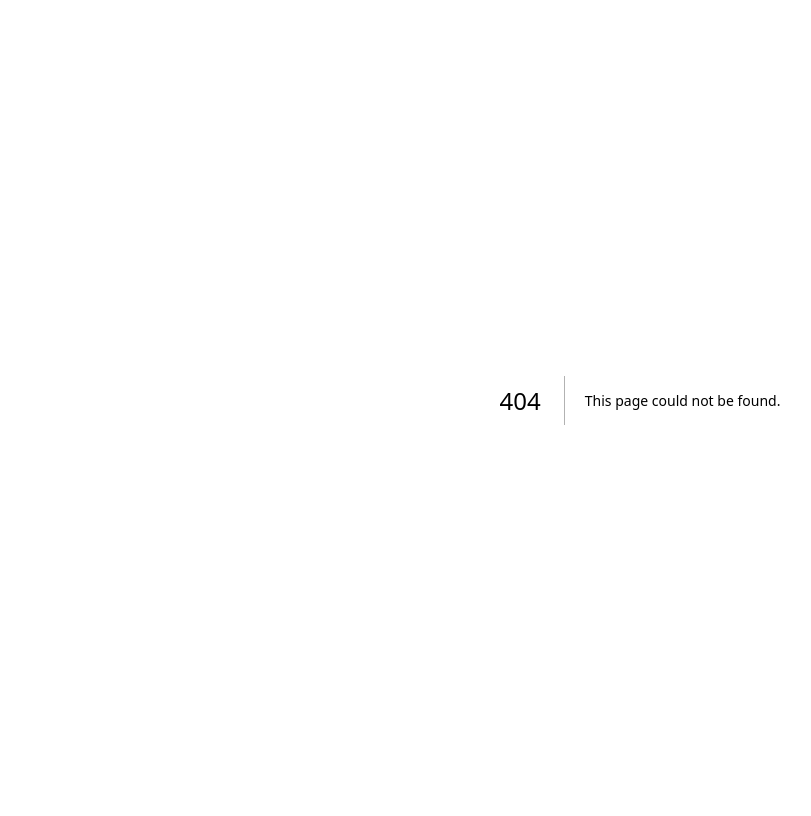
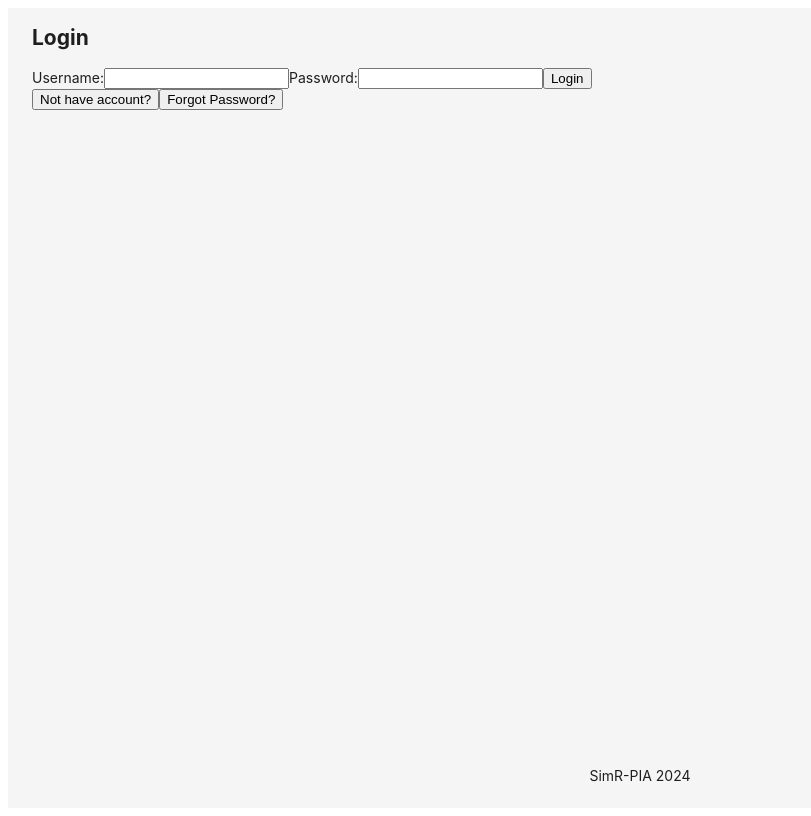
Before and after one commit to Paul-PIA/simr-frontend, a Next.js app: page /auth in a window 1280 px wide. Before the commit this address had no page. Shown: the whole page, without its empty margins (0-811 px from the left). Built offline with nearby package versions, Linux system fonts and the light colour scheme.

Commit message:
login page

```diff
--- /dev/null
+++ b/components/Forms.js
@@ -0,0 +1,60 @@
+import React,{ createContext, useState } from 'react';
+import { Layout } from 'antd';
+import _Footer from './Footer';
+import ForgotPassword from '../contents/ForgotPassword';
+import Register from '../contents/Register';
+import Login from '../contents/Login';
+
+const { Content } = Layout;
+const FormContext = createContext();
+
+export default function Forms({ item }) {
+    const [currentForm, setCurrentForm] = useState('login');
+
+    const renderButton = () => {
+        return (
+            <>
+                {currentForm === 'login' && (
+                    <div>
+                        <button onClick={() => setCurrentForm('register')}>Not have account?</button>
+                        <button onClick={() => setCurrentForm('forgot')}>Forgot Password?</button>
+                    </div>
+                )}
+                {currentForm === 'forgot' && (
+                    <div>
+                        <button onClick={() => setCurrentForm('login')}>Login</button>
+                        <button onClick={() => setCurrentForm('register')}>Not have account?</button>
+                    </div>
+                )}
+                {currentForm === 'register' && (
+                    <div>
+                        <button onClick={() => setCurrentForm('login')}>Have already an account?</button>
+                    </div>
+                )}
+            </>
+        );
+    };
+
+    const renderForm = () => {
+        switch (currentForm) {
+            case 'forgot':
+                return <ForgotPassword />;
+            case 'register':
+                return <Register />;
+            default:
+                return <Login />;
+        }
+    };
+
+    return (
+        <Layout style={{ minHeight: '100vh' }}>
+            <Content style={{ padding: '0 24px', minHeight: 280 }}>
+                <div>
+                    {renderForm()}
+                    {renderButton()}
+                </div>
+            </Content>
+            <_Footer />
+        </Layout>
+    );
+}
--- a/components/Header.js
+++ b/components/Header.js
@@ -30,7 +30,7 @@ export default function _Header({ onMenuClick }){
                 <Space size="middle">
                     <Avatar style={{ backgroundColor: '#f56a00', cursor: 'pointer' }} icon={<NotificationOutlined />} onClick={() => onMenuClick('Notifications')}/>
                     <Avatar style={{ backgroundColor: '#7265e6', cursor: 'pointer' }} icon={<SettingOutlined />} onClick={() => onMenuClick('Settings')}/>
-                    <Avatar style={{ backgroundColor: '#ffbf00', cursor: 'pointer' }} icon={<LogoutOutlined />} onClick={() => window.location.href = '/login'}/>
+                    <Avatar style={{ backgroundColor: '#ffbf00', cursor: 'pointer' }} icon={<LogoutOutlined />} onClick={() => window.location.href = '/auth'}/>
                     {/* <Dropdown>
                         <a onClick={e =>e.preventDefault()}>
                             <Space>
--- a/components/Layout.js
+++ b/components/Layout.js
@@ -9,7 +9,7 @@ import Profile from '../contents/Profile';
 
 const { Content } = Layout;
 
-export default function _Layout({ children }) {
+export default function _Layout({ item }) {
     const [content, setContent] = useState("This is index.");
     const HeaderClick = (contentKey) => {
         switch (contentKey) {
@@ -23,7 +23,7 @@ export default function _Layout({ children }) {
                 setContent(<Profile/>);
                 break;
             default:
-                setContent('This is index');
+                setContent('This is index.');
         }
     };
     const SiderClick = (content) => {
--- /dev/null
+++ b/contents/ForgotPassword.js
@@ -0,0 +1,15 @@
+import React, { useState } from 'react';
+
+export default function ForgotPassword() {
+    return (
+        <div>
+            <h2>Forgot Password</h2>
+            <form>
+                <label>
+                    Email:<input type='email' name='email'/>
+                </label>
+                <button type='submit'>Login</button>
+            </form>
+        </div>
+    )
+}
--- /dev/null
+++ b/contents/Login.js
@@ -0,0 +1,18 @@
+import React, { useState } from 'react';
+
+export default function Login() {
+    return (
+        <div>
+            <h2>Login</h2>
+            <form>
+                <label>
+                    Username:<input type='text' name='username'/>
+                </label>
+                <label>
+                    Password:<input type='password' name='password'/>
+                </label>
+                <button type='submit'>Login</button>
+            </form>
+        </div>
+    )
+}
--- /dev/null
+++ b/contents/Register.js
@@ -0,0 +1,18 @@
+import React, { useState } from 'react';
+
+export default function Register() {
+    return (
+        <div>
+            <h2>Login</h2>
+            <form>
+                <label>
+                    Username:<input type='text' name='username'/>
+                </label>
+                <label>
+                    Password:<input type='password' name='password'/>
+                </label>
+                <button type='submit'>Register</button>
+            </form>
+        </div>
+    )
+}
--- a/package.json
+++ b/package.json
@@ -13,7 +13,8 @@
     "antd": "^5.20.2",
     "next": "^14.2.5",
     "react": "^18",
-    "react-dom": "^18"
+    "react-dom": "^18",
+    "react-router-dom": "^6.26.1"
   },
   "devDependencies": {
     "@babel/cli": "^7.24.8",
--- /dev/null
+++ b/pages/auth.js
@@ -0,0 +1,7 @@
+import React from 'react';
+import Forms from '../components/Forms';
+import Login from '../contents/Login';
+
+export default function _Auth() {
+    return <Forms />
+}
```
Also changed, not shown: services/api.js (added, +21 -0 lines), services/jwt.js (added, +9 -0 lines), pages/login.js (deleted), 1 other file (tests, documents, lock files or other folders).
